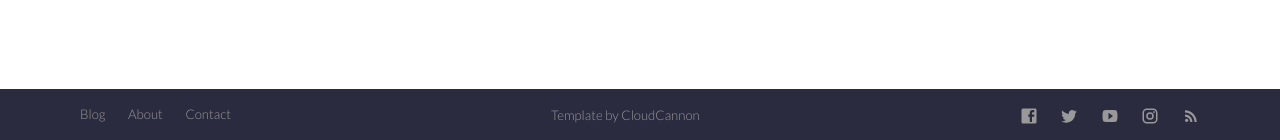
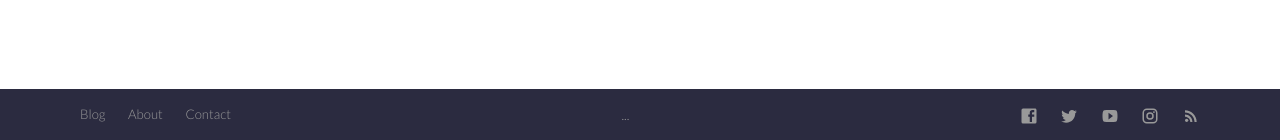
Before and after one commit to pandacase/pandacase.github.io, a Jekyll site: the page built from about.html, in a window 1280 px wide and 900 px high, scrolled down 875 px. Shown: the part 757-897 px from the top of the window. Built offline with Jekyll 4.4.1, drawn with Linux system fonts in a browser that asks for light colours; nearby versions of some CDN libraries.

Commit message:
Update default.html

```diff
--- a/_layouts/default.html
+++ b/_layouts/default.html
@@ -65,8 +65,8 @@
 					{% endfor %}
 				</ul>
 				<p class="copyright">
-					<a href="https://cloudcannon.com/">
-						Template by CloudCannon
+					<a href="#">
+						...
 					</a>
 				</p>
 			</div>
```
